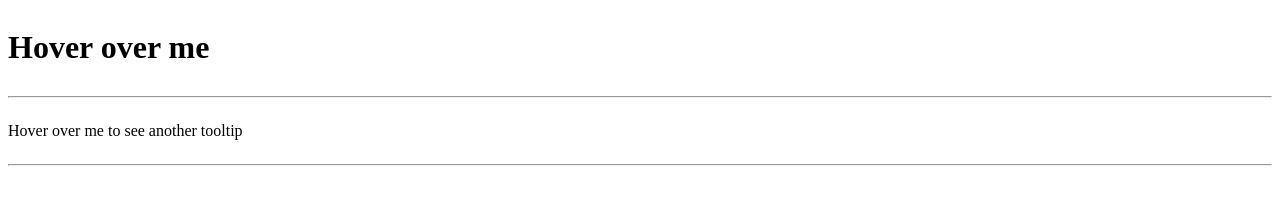
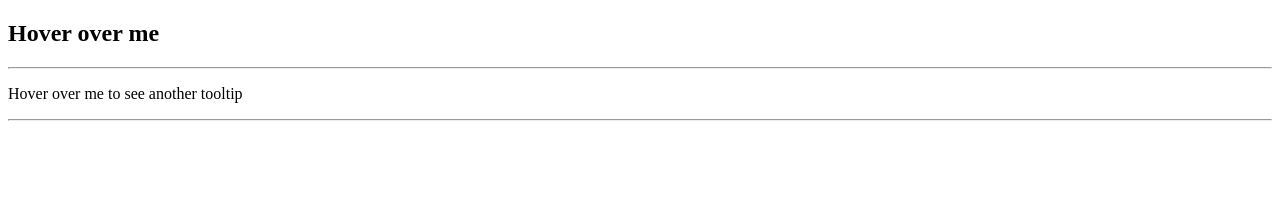
Before and after one commit to acciojob/react-composition-3-Fun-25, a React app: page / in a window 1280 px wide. Built offline with nearby package versions, Linux system fonts and the light colour scheme.

Commit message:
submitting code-Wed Jun 21 2023 20:56:31 GMT+0530 (India Standard Time)

```diff
--- a/src/components/App.js
+++ b/src/components/App.js
@@ -18,17 +18,20 @@ function Tooltip({ hover, setHoverEffect }) {
   }
   return (
     <div>
-      <div className="tooltiptext">
+      <h2 className="tooltiptext" onMouseOver={() => handleHover(1)}>
+
         {hover.id == 1 && <div>This is a tooltip</div>}
-        <h1 onMouseOver={() => handleHover(1)}>Hover over me</h1>
-      </div>
+        Hover over me
+      </h2>
+
       <hr />
-      <div className="tootip">
+
+      <p className="tooltip" onMouseOver={() => handleHover(2)}>
+
         {hover.id == 2 && <div>This is another tooltip</div>}
-        <p onMouseOver={() => handleHover(2)}>
-          Hover over me to see another tooltip
-        </p>
-      </div>
+        Hover over me to see another tooltip{" "}
+      </p>
+
       <hr />
     </div>
   );
--- a/src/styles/App.css
+++ b/src/styles/App.css
@@ -1,10 +1,9 @@
-
 .tooltiptext {
   display: flex;
   flex-direction: column;
 }
 
-.tooltiptext div {
+h2.tooltiptext div {
   background: red;
   width: 100px;
   height: 60px;
@@ -12,15 +11,15 @@
   color: white;
   border-radius: 8px;
   font-size: 1.5rem;
-  margin-left: 50px;
+  margin-left: 30px;
 }
 
-.tootip {
+.tooltip {
   display: flex;
   flex-direction: column;
 }
 
-.tootip div {
+p.tooltip div {
   background: red;
   width: 120px;
   height: 50px;
```
